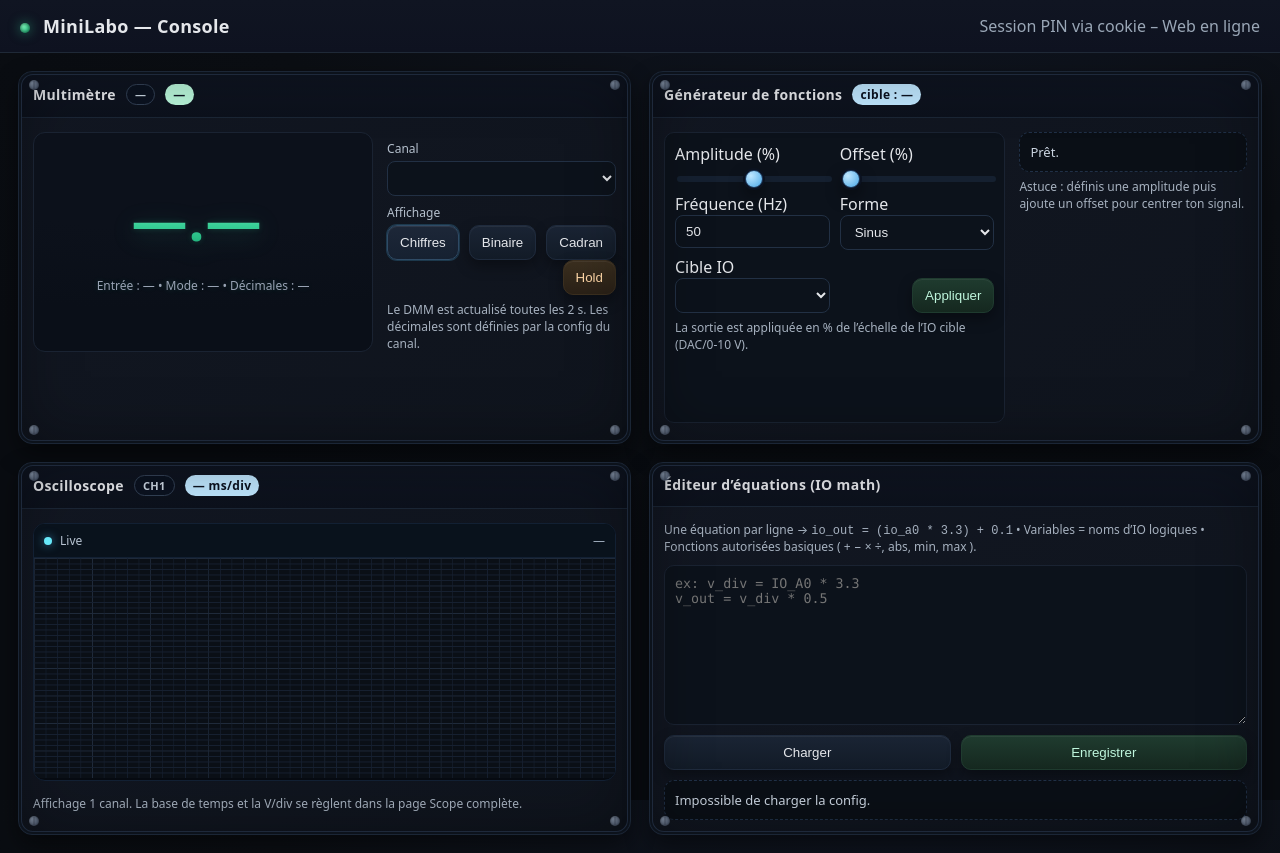
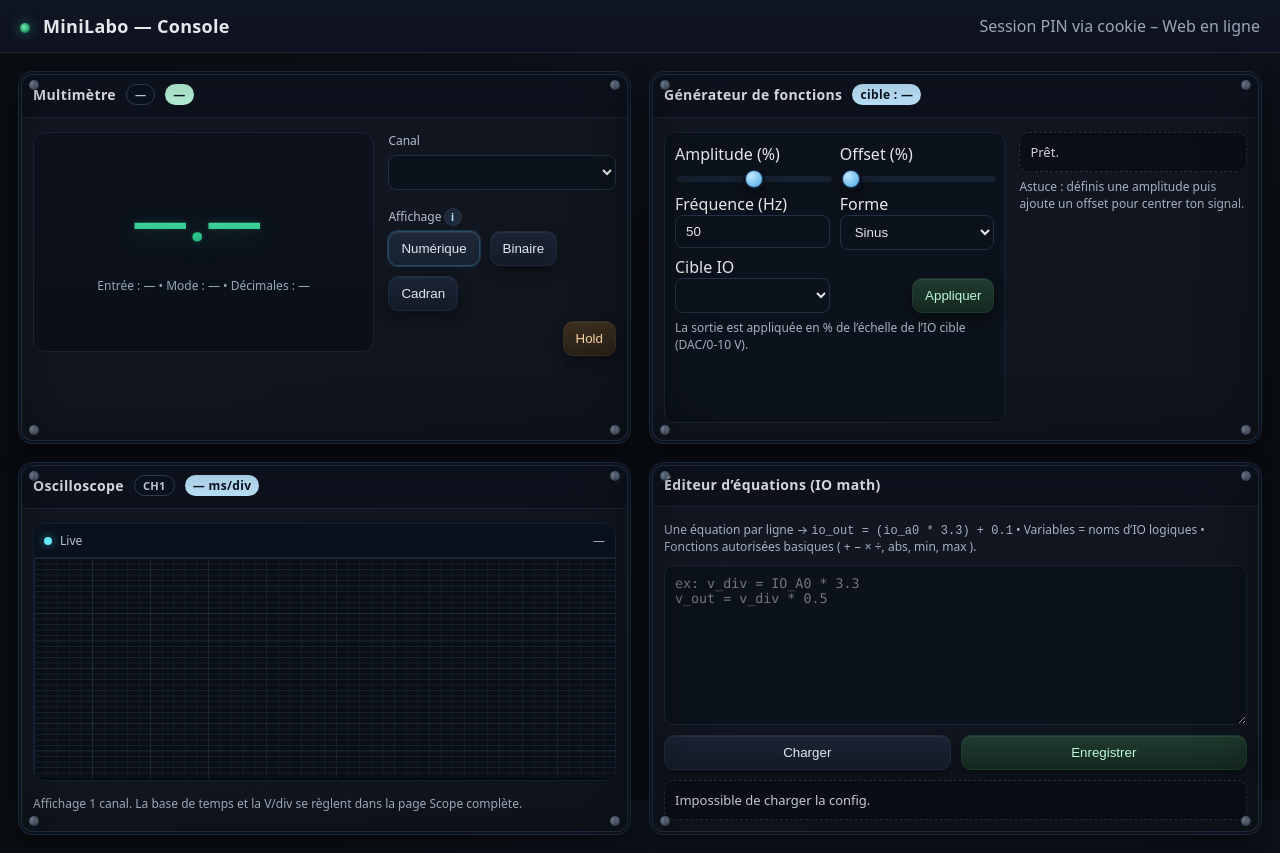
Before and after one commit to papapingouin-be/MiniLaboESP8266, a plain HTML site: page data/devices.html in a window 1280 px wide. Drawn offline with Linux system fonts and the light colour scheme; no server answers.

Commit message:
Refine DMM control layout

```diff
--- a/data/devices.html
+++ b/data/devices.html
@@ -165,7 +165,25 @@
     .gauge-readout{display:flex; align-items:baseline; gap:6px; font-variant-numeric: tabular-nums}
     .gauge-value{font-size:32px; font-weight:600; color:#7ef1c6}
     .gauge-unit{font-size:16px; font-weight:600; color:#bfe7ff}
-    .dmm-controls label{display:block; font-size:12px; color:#b5c0cd; margin:8px 0 4px}
+    .dmm-controls{display:flex; flex-direction:column; gap:12px}
+    .dmm-controls .control-line{display:flex; flex-wrap:wrap; gap:18px; align-items:flex-start}
+    .dmm-controls .control-group{flex:1 1 220px}
+    .dmm-controls label,
+    .dmm-controls .control-label{display:block; font-size:12px; color:#b5c0cd; margin-bottom:6px}
+    .info-label{position:relative; display:inline-flex; align-items:center; gap:6px; cursor:help}
+    .info-icon{width:16px; height:16px; border-radius:50%; background:#1f2b3d; color:#bfe7ff; font-size:10px; font-weight:600; display:inline-flex; align-items:center; justify-content:center; box-shadow:0 0 0 1px rgba(79,89,110,.45)}
+    .info-label::after{content:attr(data-tooltip); position:absolute; left:0; bottom:calc(100% + 10px); background:#0d1420; color:#d1d8e5; padding:8px 10px; border-radius:8px; border:1px solid #1f2b3d; box-shadow:0 12px 24px rgba(0,0,0,.45); width:220px; max-width:260px; opacity:0; transform:translateY(6px); pointer-events:none; transition:opacity .2s ease, transform .2s ease; line-height:1.4}
+    .info-label:hover::after,
+    .info-label:focus-visible::after{opacity:1; transform:translateY(0)}
+    .info-label:focus-visible{outline:2px solid rgba(76,195,255,.6); outline-offset:4px}
+    .mode-row{display:flex; flex-wrap:wrap; gap:10px; align-items:center}
+    .mode-buttons{display:flex; flex-wrap:wrap; gap:10px}
+    .mode-row .btn.warn{margin-left:auto}
+    @media (max-width: 720px){
+      .dmm-controls .control-line{flex-direction:column}
+      .mode-row{justify-content:flex-start}
+      .mode-row .btn.warn{margin-left:0}
+    }
     .select, input[type="number"], input[type="text"]{
       width:100%; padding:8px 10px; background:#0c121b; color:var(--text);
       border:1px solid #223044; border-radius:8px; outline:none;
@@ -280,20 +298,23 @@
             </div>
           </div>
           <div class="dmm-controls">
-            <label>Canal</label>
-            <select id="dmm-select" class="select"></select>
-            <label>Affichage</label>
-            <div class="row">
-              <button class="btn" data-mode="digits">Chiffres</button>
-              <button class="btn" data-mode="binary">Binaire</button>
-              <button class="btn" data-mode="gauge">Cadran</button>
+            <div class="control-line">
+              <div class="control-group">
+                <label for="dmm-select">Canal</label>
+                <select id="dmm-select" class="select"></select>
+              </div>
+              <div class="control-group">
+                <div class="control-label info-label" data-tooltip="Le DMM est actualisé toutes les 2 s. Les décimales sont définies par la config du canal." tabindex="0">Affichage <span class="info-icon" aria-hidden="true">i</span></div>
+                <div class="mode-row">
+                  <div class="mode-buttons">
+                    <button class="btn" data-mode="digits">Numérique</button>
+                    <button class="btn" data-mode="binary">Binaire</button>
+                    <button class="btn" data-mode="gauge">Cadran</button>
+                  </div>
+                  <button class="btn warn" id="dmm-hold">Hold</button>
+                </div>
+              </div>
             </div>
-            <div class="row compact">
-              <span class="grow"></span>
-              <button class="btn warn" id="dmm-hold">Hold</button>
-            </div>
-            <div class="spacer"></div>
-            <div class="hint">Le DMM est actualisé toutes les 2 s. Les décimales sont définies par la config du canal.</div>
           </div>
         </div>
       </section>
```
